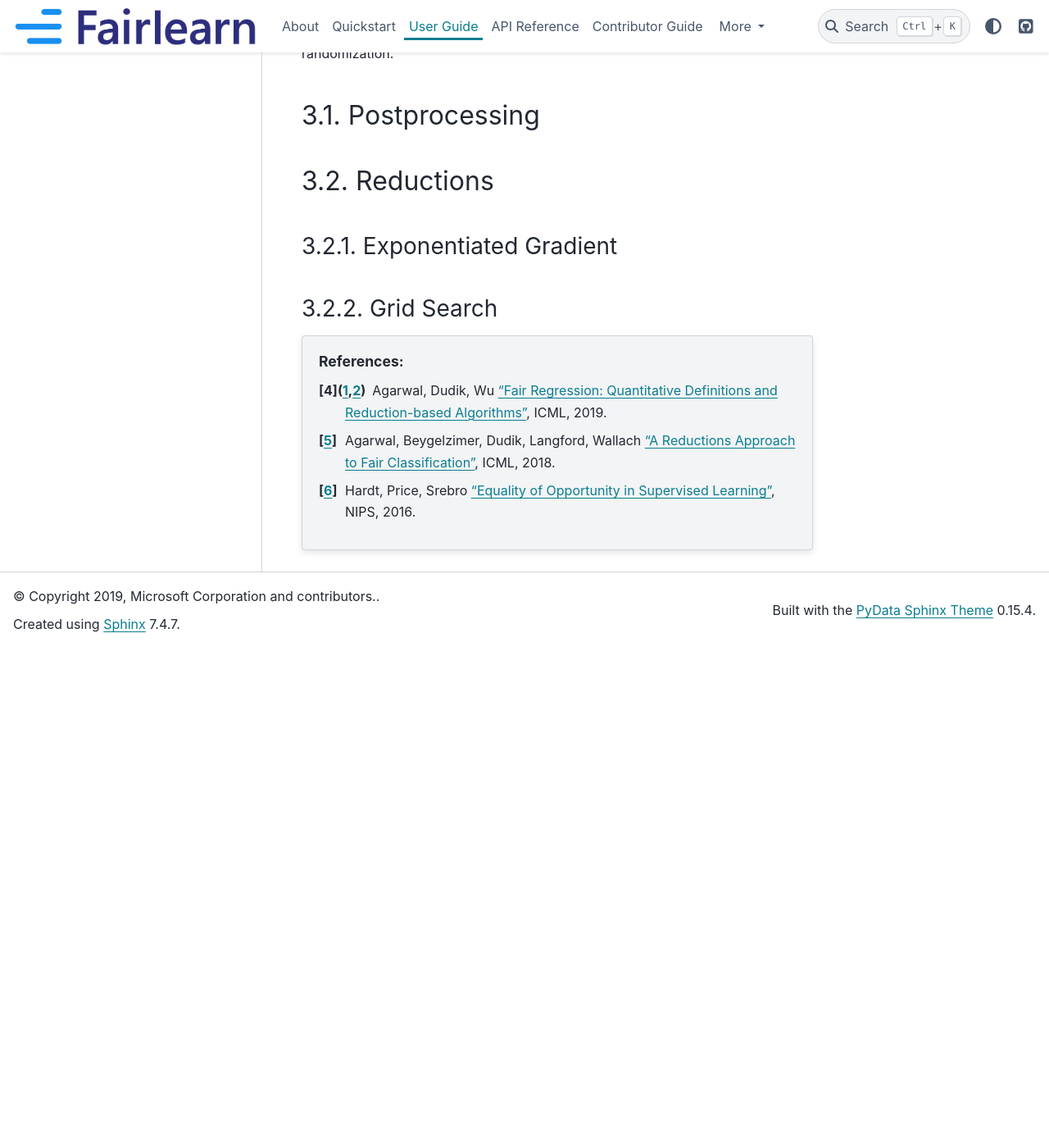
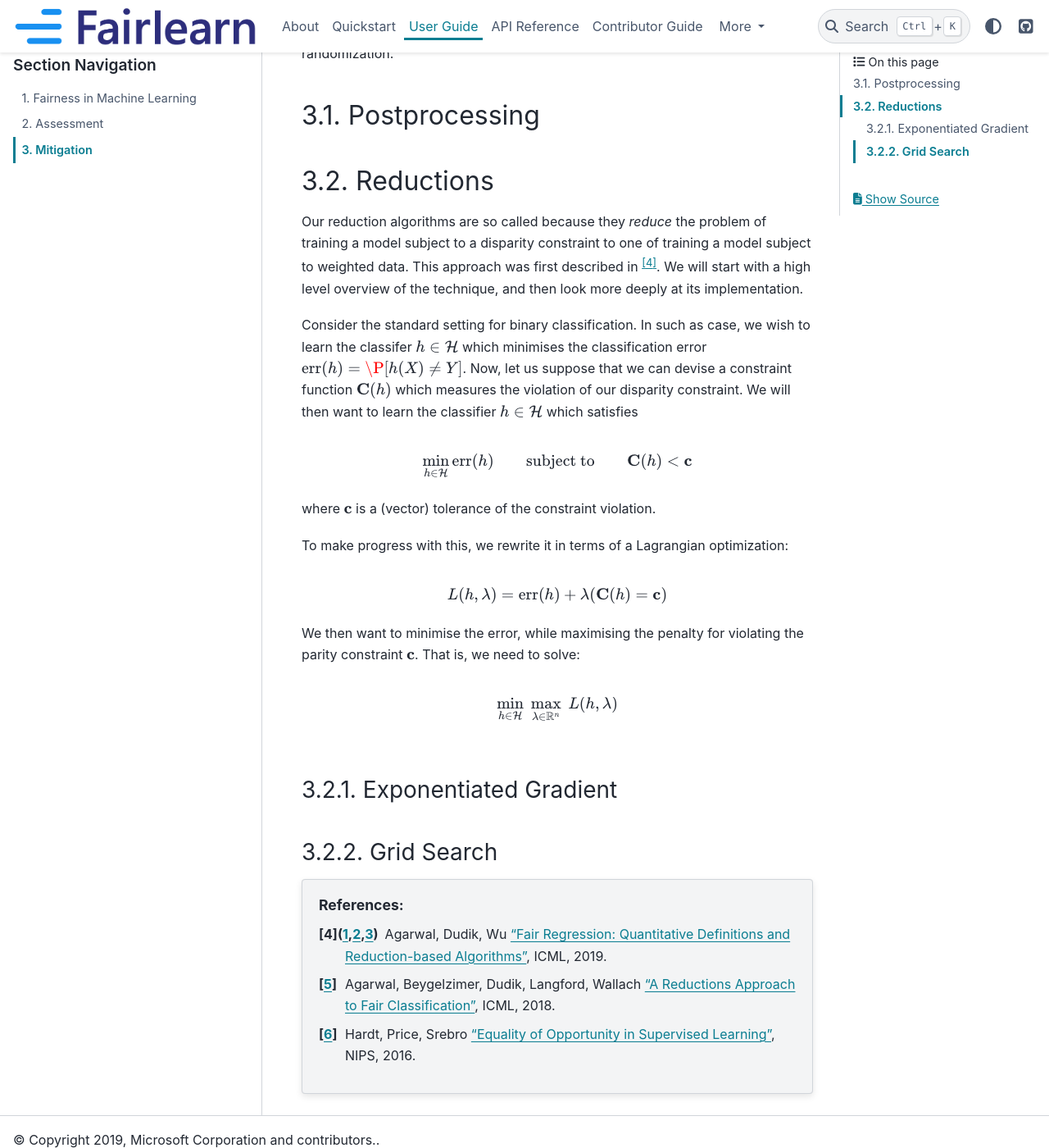
Before and after one commit to fairlearn/fairlearn, a Sphinx documentation site: the page built from docs/user_guide/mitigation.rst, in a window 1280 px wide and 1400 px high, scrolled down 2339 px. Shown: the whole window at 82% size. Built offline with Sphinx 7.4.7 and the PyData theme 0.15.4, drawn with Linux system fonts in a browser that asks for light colours; pages that are not in the unit, such as notebooks, are missing from menus; before the commit the page ends 3130 px from its top, so only the background shows below that.

Commit message:
Working on the reductions
Signed-off-by: Richard Edgar <riedgar@microsoft.com>

```diff
--- a/docs/user_guide/mitigation.rst
+++ b/docs/user_guide/mitigation.rst
@@ -78,6 +78,54 @@
 
 .. currentmodule:: fairlearn.reductions
 
+Our reduction algorithms are so called because they *reduce* the problem of
+training a model subject to a disparity constraint to one of training a model
+subject to weighted data.
+This approach was first described in [#1]_.
+We will start with a high level overview of the technique, and then look
+more deeply at its implementation.
+
+Consider the standard setting for binary classification.
+In such as case, we wish to learn the classifer
+:math:`h \in \mathcal{H}` which minimises the classification
+error :math:`\mbox{err}(h) = \P[ h(X) \neq Y]`.
+Now, let us suppose that we can devise a constraint function
+:math:`\mathbf{C}(h)` which measures the violation of our
+disparity constraint.
+We will then want to learn the classifier
+:math:`h \in \mathcal{H}`
+which satisfies
+
+.. math::
+   \min_{h \in \mathcal{H}} \mbox{err}{(h)}
+   \qquad
+   \mbox{subject to}
+   \qquad
+   \mathbf{C}(h) < \mathbf{c}
+
+where :math:`\mathbf{c}` is a (vector) tolerance of the constraint
+violation.
+
+To make progress with this, we rewrite it in terms of a Lagrangian
+optimization:
+
+.. math::
+   L(h, \mathbf{\lambda}) = \mbox{err}(h) +
+                            \mathbf{\lambda} ( \mathbf{C}(h) = \mathbf{c})
+
+We then want to minimise the error, while maximising the penalty for
+violating the parity constraint :math:`\mathbf{c}`.
+That is, we need to solve:
+
+.. math::
+   \min_{h \in \mathcal{H}}
+   \;
+   \max_{\mathbf{\lambda} \in \mathbb{R}^n}
+   \;
+   L(h, \mathbf{\lambda})
+
+
+
 Exponentiated Gradient
 ^^^^^^^^^^^^^^^^^^^^^^
 
```
